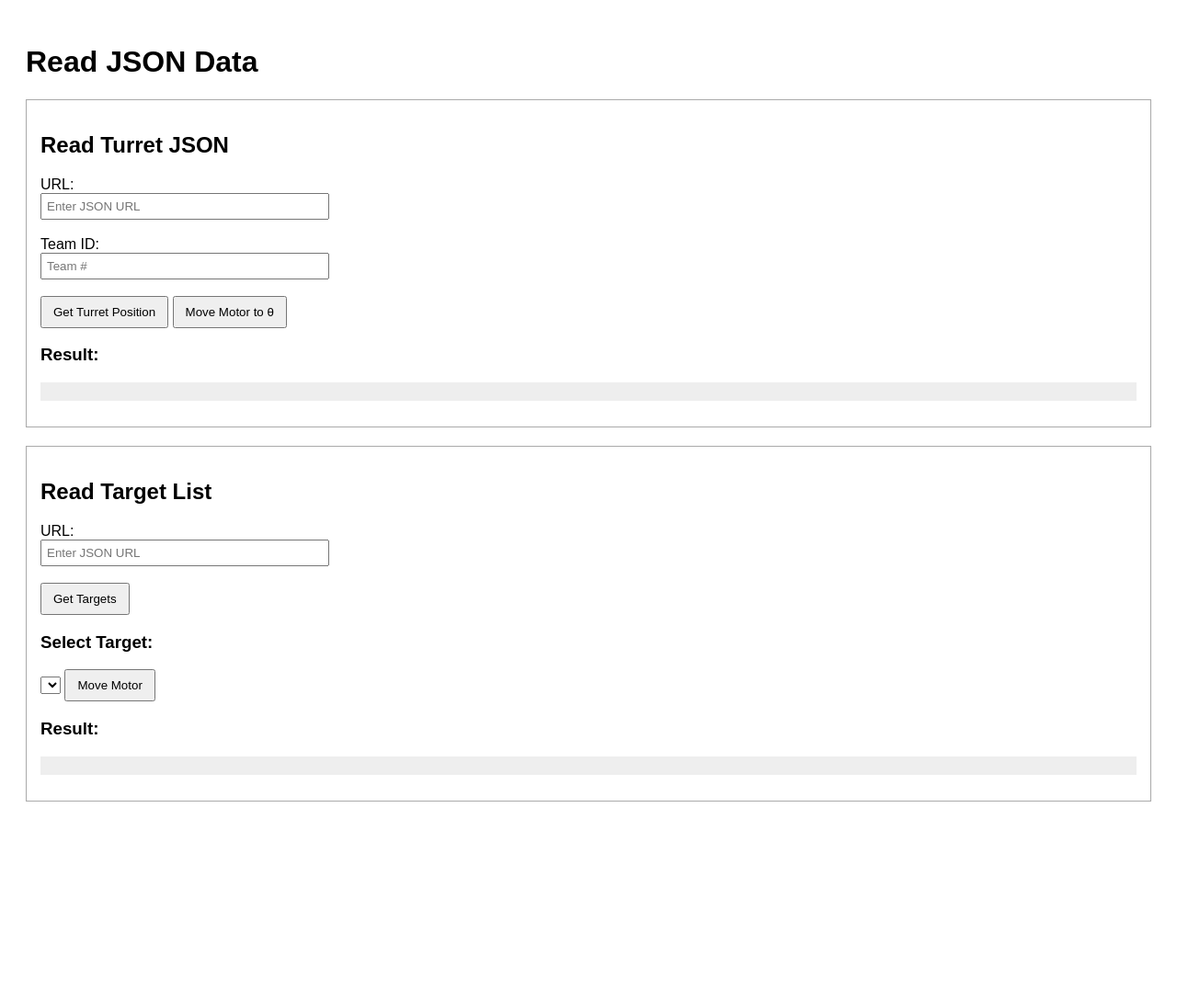
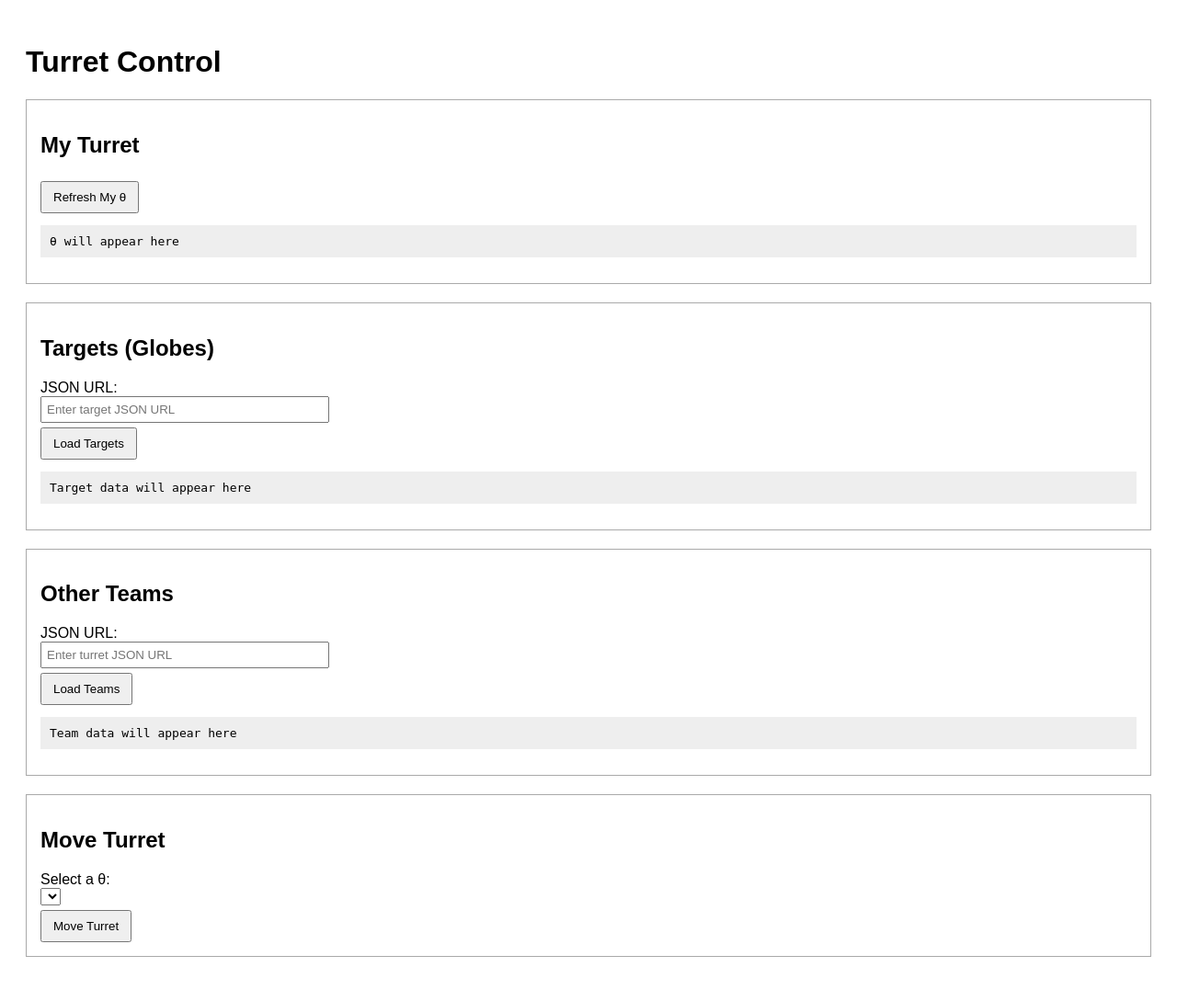
Before and after one commit to oliviagrima/441project, a Flask app: page / in a window 1280 px wide. Shown: the whole page at 92% size. Before the commit the page ends 872 px from the top, so only its background shows below. Run offline with Flask 3, Linux system fonts and the light colour scheme; lists and menus that the app fills with data are empty; parts of the project's set-up code (start-up, migrations or seed data) failed here and were passed over.

Commit message:
Update index.html

```diff
--- a/templates/index.html
+++ b/templates/index.html
@@ -1,115 +1,134 @@
 <!DOCTYPE html>
 <html>
 <head>
-    <title>JSON Reader</title>
+    <title>Turret Control</title>
     <style>
         body { font-family: Arial; padding: 20px; }
         .box { border: 1px solid #aaa; padding: 15px; margin-bottom: 20px; }
         input { width: 300px; padding: 5px; }
-        button { padding: 8px 12px; }
-        pre { background: #eee; padding: 10px; }
+        button { padding: 8px 12px; margin-top: 5px; }
+        pre { background: #eee; padding: 10px; max-height: 200px; overflow: auto; }
     </style>
 </head>
 <body>
 
-<h1>Read JSON Data</h1>
+<h1>Turret Control</h1>
 
+<!-- MY TURRET -->
 <div class="box">
-    <h2>Read Turret JSON</h2>
-
-    <label>URL:</label><br>
-    <input id="turretUrl" type="text" placeholder="Enter JSON URL"><br><br>
-
-    <label>Team ID:</label><br>
-    <input id="teamId" type="number" placeholder="Team #"><br><br>
-
-    <button onclick="loadTurret()">Get Turret Position</button>
-    <button onclick="moveToTurret()">Move Motor to θ</button>
-
-    <h3>Result:</h3>
-    <pre id="turretResult"></pre>
+    <h2>My Turret</h2>
+    <button onclick="loadMyTurret()">Refresh My θ</button>
+    <pre id="myTurretResult">θ will appear here</pre>
 </div>
 
+<!-- TARGETS -->
 <div class="box">
-    <h2>Read Target List</h2>
+    <h2>Targets (Globes)</h2>
+    <label>JSON URL:</label><br>
+    <input id="targetUrl" type="text" placeholder="Enter target JSON URL"><br>
+    <button onclick="loadTargets()">Load Targets</button>
+    <pre id="targetResult">Target data will appear here</pre>
+</div>
 
-    <label>URL:</label><br>
-    <input id="targetUrl" type="text" placeholder="Enter JSON URL"><br><br>
+<!-- OTHER TEAMS -->
+<div class="box">
+    <h2>Other Teams</h2>
+    <label>JSON URL:</label><br>
+    <input id="turretUrl" type="text" placeholder="Enter turret JSON URL"><br>
+    <button onclick="loadTeams()">Load Teams</button>
+    <pre id="teamResult">Team data will appear here</pre>
+</div>
 
-    <button onclick="loadTargets()">Get Targets</button>
-
-    <h3>Select Target:</h3>
-    <select id="targetSelect"></select>
-    <button onclick="moveToSelectedTarget()">Move Motor</button>
-
-    <h3>Result:</h3>
-    <pre id="targetResult"></pre>
+<!-- MOVE TURRET -->
+<div class="box">
+    <h2>Move Turret</h2>
+    <label>Select a θ:</label><br>
+    <select id="moveSelect"></select><br>
+    <button onclick="moveToSelected()">Move Turret</button>
 </div>
 
 <script>
-function loadTurret() {
-    const url = document.getElementById("turretUrl").value;
-    const team = document.getElementById("teamId").value;
+// ---------- MY TURRET ----------
+function loadMyTurret() {
+    fetch("/my_turret")
+        .then(res => res.json())
+        .then(data => {
+            document.getElementById("myTurretResult").textContent =
+                "θ = " + data.theta.toFixed(2);
+        })
+        .catch(err => alert("Error reading my turret: " + err));
+}
 
-    fetch("/read_json", {
+// ---------- TARGETS ----------
+function loadTargets() {
+    const url = document.getElementById("targetUrl").value;
+    fetch("/read_targets", {
         method: "POST",
-        headers: { "Content-Type": "application/json" },
-        body: JSON.stringify({ url: url, team: team })
+        headers: {"Content-Type": "application/json"},
+        body: JSON.stringify({url})
     })
     .then(res => res.json())
     .then(data => {
-        document.getElementById("turretResult").textContent = JSON.stringify(data, null, 2);
+        document.getElementById("targetResult").textContent =
+            JSON.stringify(data, null, 2);
+
+        if (!data.targets) return;
+
+        const targetList = data.targets.map((t, i) => ({
+            theta: t.theta,
+            label: `Target ${i+1}`
+        }));
+        populateMoveDropdown(targetList);
+    })
+    .catch(err => alert("Error loading targets: " + err));
+}
+
+// ---------- OTHER TEAMS ----------
+function loadTeams() {
+    const url = document.getElementById("turretUrl").value;
+    fetch(url)
+        .then(res => res.json())
+        .then(data => {
+            document.getElementById("teamResult").textContent =
+                JSON.stringify(data, null, 2);
+
+            if (!data.turrets) return;
+
+            const teamList = Object.keys(data.turrets).map(teamId => ({
+                theta: data.turrets[teamId].theta,
+                label: "Team " + teamId
+            }));
+            populateMoveDropdown(teamList);
+        })
+        .catch(err => alert("Error loading teams: " + err));
+}
+
+// ---------- POPULATE MOVE DROPDOWN ----------
+function populateMoveDropdown(list) {
+    const select = document.getElementById("moveSelect");
+
+    // Keep existing options and append new ones
+    list.forEach(item => {
+        const option = document.createElement("option");
+        option.value = item.theta;
+        option.textContent = item.label + " — θ = " + item.theta;
+        select.appendChild(option);
     });
 }
 
-function loadTargets() {
-    const url = document.getElementById("targetUrl").value;
-
-    fetch("/read_targets", {
-        method: "POST",
-        headers: { "Content-Type": "application/json" },
-        body: JSON.stringify({ url: url })
-    })
-    .then(res => res.json())
-    .then(data => {
-        document.getElementById("targetResult").textContent = JSON.stringify(data, null, 2);
-
-        const select = document.getElementById("targetSelect");
-        select.innerHTML = "";  // clear old entries
-
-        if (!data.targets) return;
-
-        // Populate dropdown with theta values
-        data.targets.forEach((t, index) => {
-            const option = document.createElement("option");
-            option.value = t.theta;
-            option.textContent = `Target ${index+1} — θ = ${t.theta}`;
-            select.appendChild(option);
-        });
-    });
-}
-
-function moveToSelectedTarget() {
-    const theta = document.getElementById("targetSelect").value;
-
-    if (!theta) {
-        alert("No target selected!");
-        return;
-    }
+// ---------- MOVE TO SELECTED ----------
+function moveToSelected() {
+    const theta = document.getElementById("moveSelect").value;
+    if (!theta) return alert("Select a θ to move to!");
 
     fetch("/move_motor", {
         method: "POST",
-        headers: { "Content-Type": "application/json" },
-        body: JSON.stringify({
-            angle: parseFloat(theta)   // <- only send angle
-        })
+        headers: {"Content-Type": "application/json"},
+        body: JSON.stringify({angle: parseFloat(theta)})
     })
-    .then(res => res.json())
-    .then(data => {
-        alert("Motor moving to θ = " + theta);
-    });
+    .then(() => alert("Moving turret to θ = " + theta))
+    .catch(err => alert("Error moving turret: " + err));
 }
-
 </script>
 
 </body>
```
